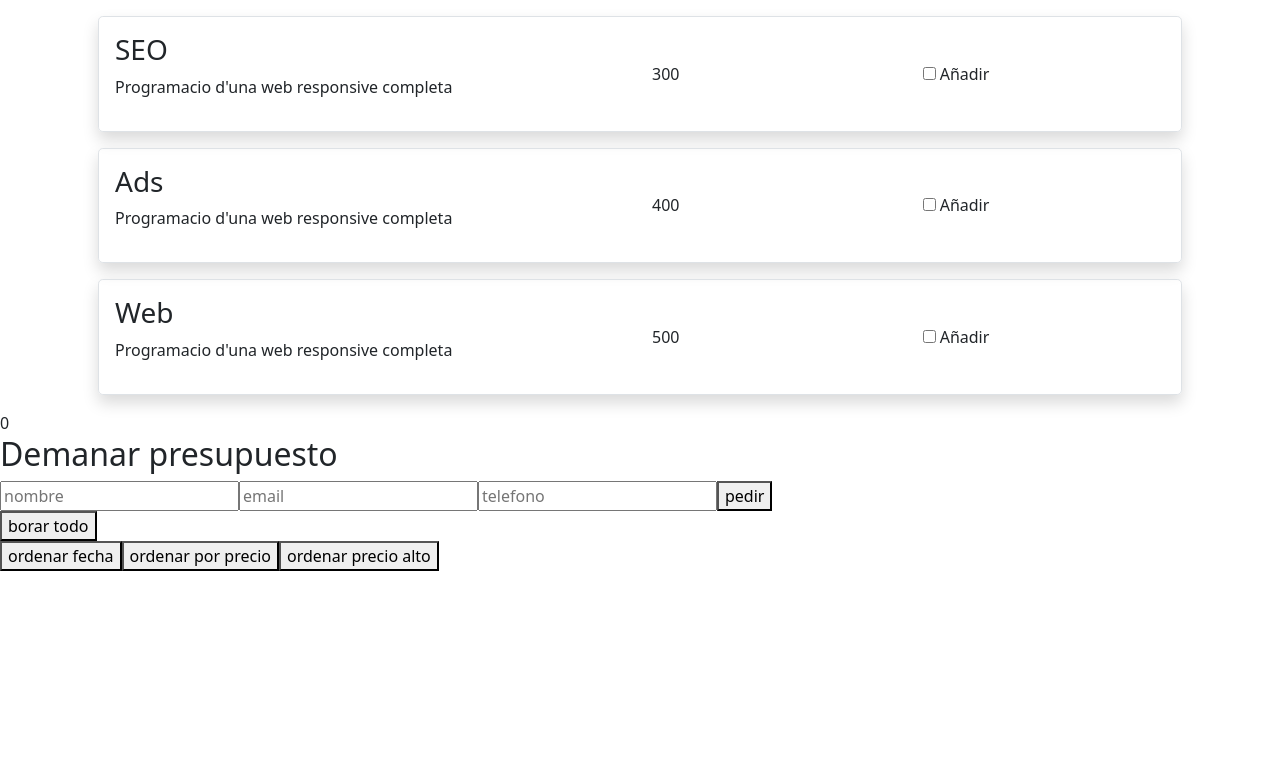
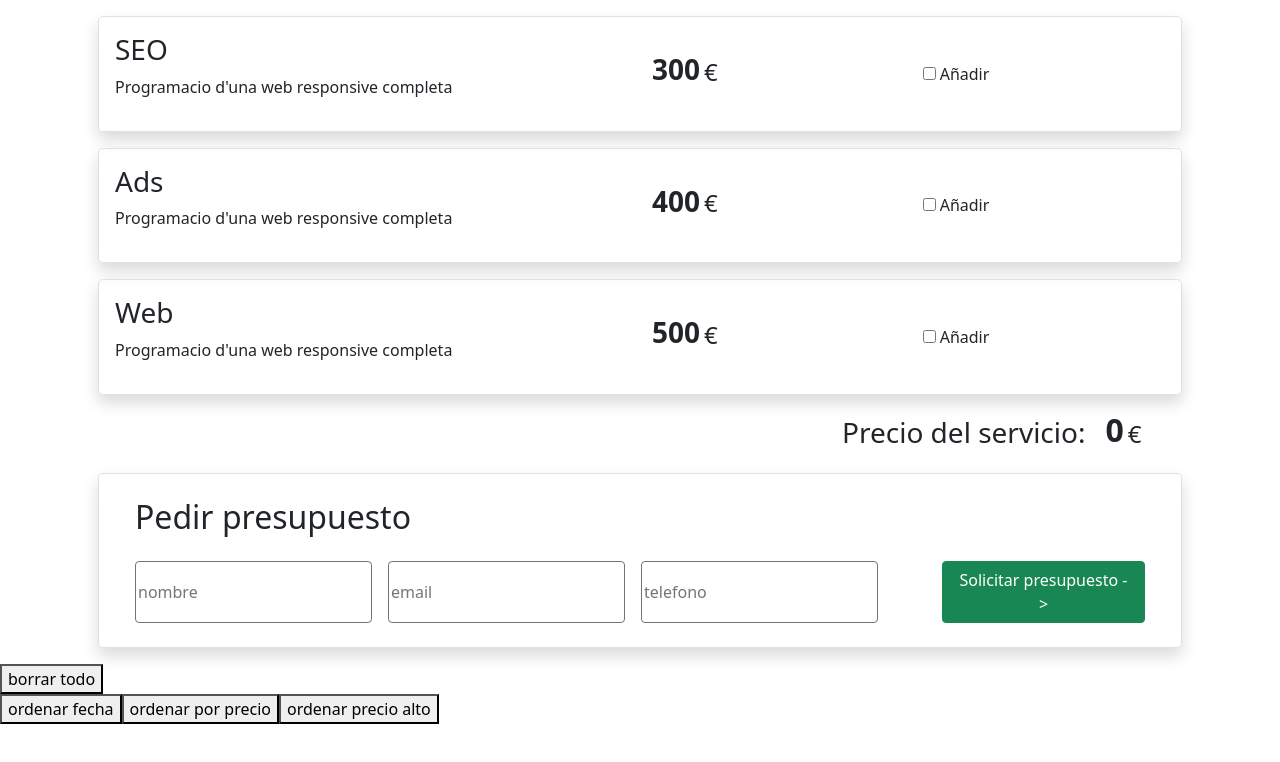
Before and after one commit to iviruu/angular-sprin_6, an Angular app in the folder sprin_6/: page / in a window 1280 px wide. Shown: the top 762 px of the page. Built offline with nearby package versions, Linux system fonts and the light colour scheme.

Commit message:
maquitacion parte 2

```diff
--- a/sprin_6/src/app/popup/popup.component.ts
+++ b/sprin_6/src/app/popup/popup.component.ts
@@ -12,10 +12,10 @@ export class PopupComponent {
 @Input() tipo: 'paginas' | 'lenguas' = 'paginas';
 
   titulo='Numero de paginas';
-  descripcion='Añadir las paginas que va tener tu proyecto. El precio de cada pagina es de 30$';
+  descripcion='Añadir las paginas que va tener tu proyecto. El precio de cada pagina es de 30€';
 
 
   titulo2='Numero de lenguas';
-  descripcion2='Añadir las lenguas que va tener tu proyecto. El precio de cada lengua es de 30$';
+  descripcion2='Añadir las lenguas que va tener tu proyecto. El precio de cada lengua es de 30€';
 
 }
--- a/sprin_6/src/app/servicios/servicios.component.css
+++ b/sprin_6/src/app/servicios/servicios.component.css
@@ -19,3 +19,6 @@
     text-align: start;
     font-size: 13px;
 }
+.precio{
+    font-weight: 700;
+}
--- a/sprin_6/src/app/servicios/servicios.component.html
+++ b/sprin_6/src/app/servicios/servicios.component.html
@@ -6,8 +6,9 @@
                         <h3>{{serv.nombre}}</h3>
                         <p>{{serv.descripcion}}</p>
                         </div>
-                        <div class="col-3">
-                            {{serv.precio}}
+                        <div class="col-3 d-flex align-items-end gap-1">
+                            <h3 class="precio">{{serv.precio}}</h3>
+                            <h4>€</h4>
                         </div>
                         <div class="col-3">
                             <input type="checkbox" [formControlName]="'servicio' + $index" (change)="calcularPresupuesto(); desmarcar(); calcularTotal()" > Añadir
@@ -52,30 +53,37 @@
                         </div>
                         </div>
                 }
+                <div class="row">
+                    <div class="col-4 offset-8 d-flex align-items-end gap-1">
+                        <h3 class="me-3">Precio del servicio:</h3>
+                        <h2 class="precio"> {{presupuestoTotal}}</h2>
+                        <h4>€</h4>
+                    </div>
+                </div>
             </div>
-
-    <div class="presupuesto">{{presupuestoTotal}} </div>
     </form>
-    <form [formGroup]="formulario" (ngSubmit)="submit()" >
-        <div class="listaPresupuesto">
-            <h2>Demanar presupuesto</h2>
-
-            <input type="text" id="nombre" formControlName="nombre" placeholder="nombre" />
-
-            <input type="text" id="email" formControlName="email" placeholder="email" />
-
-            <input type="text" id="telefono" formControlName="telefono" placeholder="telefono"/>
-
-            <button type="submit">pedir</button>
-
+        <div class="container">
+        <form [formGroup]="formulario" (ngSubmit)="submit()" >
+        <div class="row justify-content-center border m-3 rounded-3 shadow align-items-center p-4">
+            <div class="col-12">
+                <h2 class="mb-4">Pedir presupuesto</h2>
+            </div>
+            <div class="col d-flex gap-3">
+                <input class="border border-secondary rounded flex-grow-1" type="text" id="nombre" formControlName="nombre" placeholder="nombre" />
+                <input class="border border-secondary rounded flex-grow-1" type="text" id="email" formControlName="email" placeholder="email" />
+                <input class="border border-secondary rounded flex-grow-1" type="text" id="telefono" formControlName="telefono" placeholder="telefono"/>
+                <button class="btn btn-success flex-grow-1 ms-5" type="submit">Solicitar presupuesto -></button>
+            </div>
         </div>
     </form>
+    </div>
+
 <div>
     @if (popup == true) {
     <app-popup [tipo]="tipoPopup" (click)="cerrarPopup()"></app-popup>
 }
 </div>
 <div class="datosGuardados">
-    <button (click)="borrarDatos()"> borar todo</button>
+    <button (click)="borrarDatos()"> borrar todo</button>
     <app-lista-presupuesto> </app-lista-presupuesto>
 </div>
```
